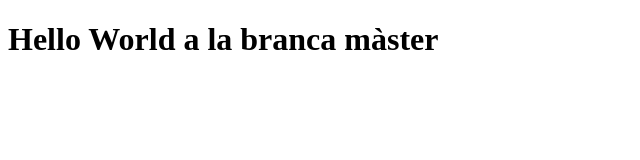
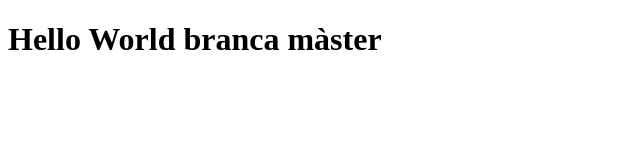
Before and after one commit to Blakasura/Git-amb-GUI, a plain HTML site: page index.html in a window 1280 px wide. Shown: the whole page, without its empty margins (0-640 px from the left). Drawn offline with Linux system fonts and the light colour scheme.

Commit message:
Primera versió

```diff
--- a/index.html
+++ b/index.html
@@ -3,7 +3,7 @@
 <head>
 </head>
 <body>
-<h1>Hello World a la branca màster</h1>
+<h1>Hello World branca màster</h1>
 
 
 </body>
```
